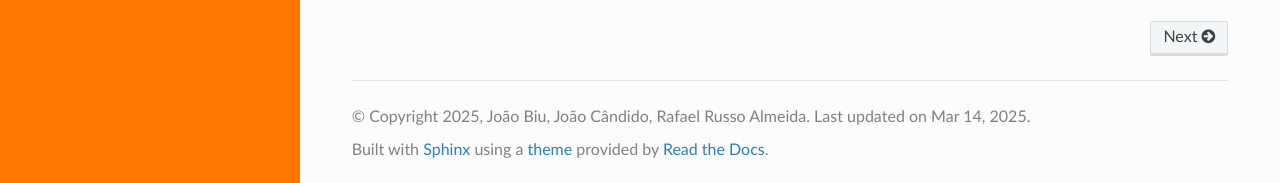
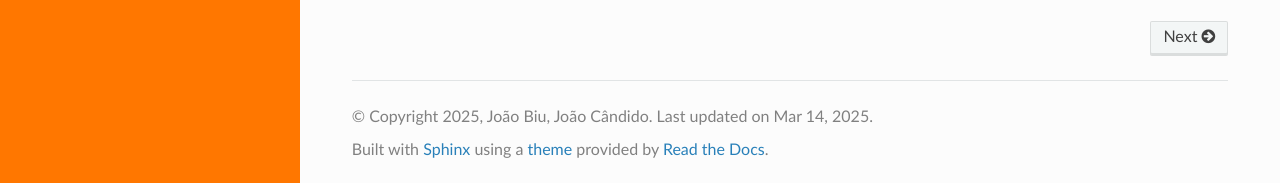
Before and after one commit to joaopedrobiu6/osiris_utils, a Sphinx documentation site: the page built from docs/source/index.rst, in a window 1280 px wide and 1086 px high. Shown: the part 900-1083 px from the top of the window. Built offline with Sphinx 7.4.7 and the Read the Docs theme 3.1.0, drawn with Linux system fonts in a browser that asks for light colours.

Commit message:
setup changes

```diff
--- a/docs/source/conf.py
+++ b/docs/source/conf.py
@@ -27,9 +27,9 @@
 sys.path.append(os.path.abspath("../.."))
 
 project = "osiris_utils"
-copyright = "2025, João Biu, João Cândido, Rafael Russo Almeida"
-author = "João Biu, João Cândido, Rafael Russo Almeida"
-version = "v1.0.5"
+copyright = "2025, João Biu, João Cândido"
+author = "João Biu, João Cândido,"
+version = "v1.0.6"
 release = version
 
 
--- a/setup.py
+++ b/setup.py
@@ -15,11 +15,11 @@
 
 setup(
     name="osiris_utils",
-    version="v1.0.5",
+    version="v1.0.6",
     description=("Utilities to manipulate and visualize OSIRIS framework output data"),
     # long_description=long_description,
     long_description_content_type="text/markdown",
-    author=["João Pedro Ferreira Biu", "João Cândido", "Rafael Russo de Almeida"],
+    author=["João Pedro Ferreira Biu", "João Cândido"],
     author_email=["joaopedrofbiu@tecnico.ulisboa.pt"],
     license="MIT",
     classifiers=[
@@ -32,6 +32,7 @@
         "Programming Language :: Python :: 3.9",
         "Programming Language :: Python :: 3.10",
         "Programming Language :: Python :: 3.11",
+        "Programming Language :: Python :: 3.12",
         "Topic :: Scientific/Engineering",
     ],
     keywords=["OSIRIS", "particle-in-cell", "plasma", "physics"],
```
